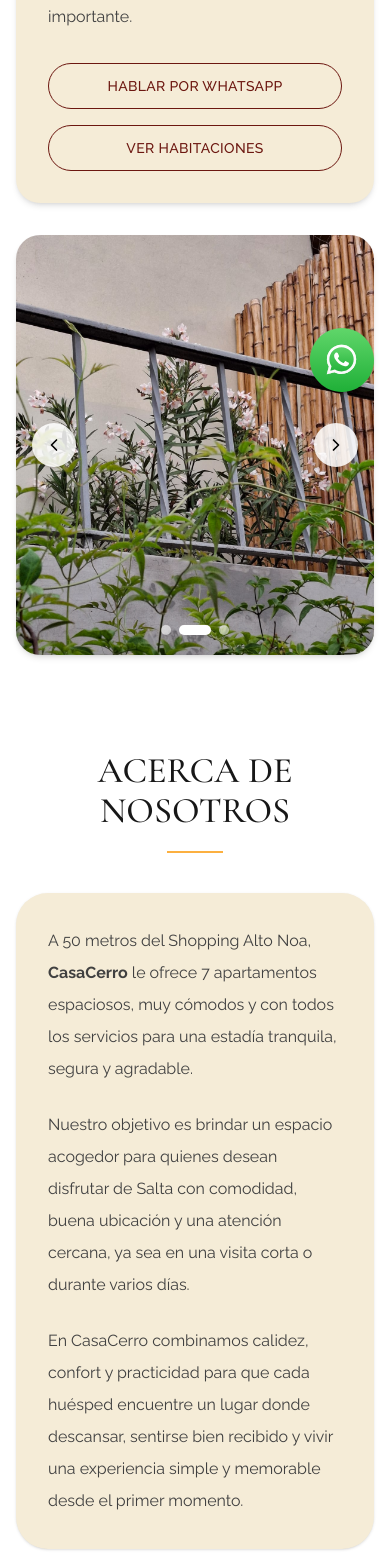
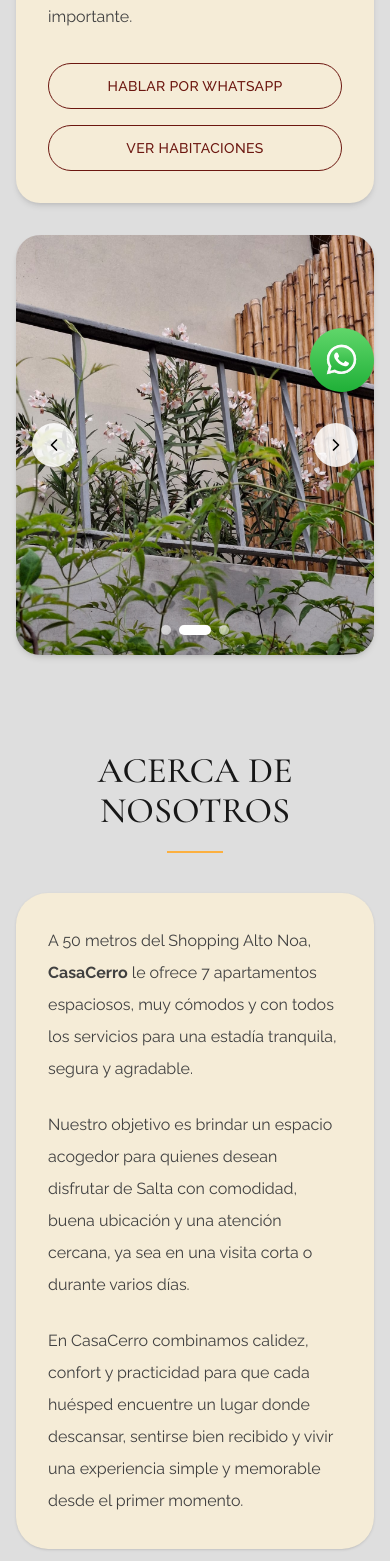
Before and after one commit to LautaroPairuna/casacerro, a Next.js app: page / in a window 390 px wide. Shown: the part 436-1997 px from the top of the page. Built offline with nearby package versions, Linux system fonts and the light colour scheme.

Commit message:
Fondo gris clarito

```diff
--- a/src/components/Contacto.tsx
+++ b/src/components/Contacto.tsx
@@ -16,7 +16,7 @@ export default function Contacto() {
   }, []);
 
   return (
-    <section id="contacto" className="w-full bg-white px-4 py-20 md:px-6">
+    <section id="contacto" className="w-full bg-[#dedede] px-4 py-20 md:px-6">
       <div className="mx-auto w-full max-w-[1400px]">
         <motion.div
           initial={{ opacity: 0, y: 24 }}
@@ -101,7 +101,7 @@ export default function Contacto() {
             <div className="overflow-hidden rounded-[32px] shadow-md">
               <iframe
                 src="https://www.google.com/maps/embed?pb=!1m18!1m12!1m3!1d3622.3938671779433!2d-65.40379382374566!3d-24.781963207568836!2m3!1f0!2f0!3f0!3m2!1i1024!2i768!4f13.1!3m3!1m2!1s0x941bc39432107a25%3A0x78c00de00add8673!2sCasacerro!5e0!3m2!1ses-419!2sar!4v1774445836355!5m2!1ses-419!2sar"
-                className="h-[420px] w-full md:h-[520px]"
+                className="h-[420px] w-full md:h-[560px]"
                 style={{ border: 0 }}
                 allowFullScreen
                 loading="lazy"
--- a/src/components/Hero.tsx
+++ b/src/components/Hero.tsx
@@ -95,7 +95,7 @@ export default function Hero() {
   }, [emblaApi, onSelect]);
 
   return (
-    <section className="w-full bg-[#FFF] pt-32 pb-12 px-4 md:px-6">
+    <section className="w-full bg-[#dedede] pt-32 pb-12 px-4 md:px-6">
       <div className="mx-auto max-w-[1400px] grid grid-cols-1 gap-8 xl:grid-cols-12 xl:items-stretch">
         <motion.div
           initial={{ opacity: 0, y: 32 }}
--- a/src/components/Nosotros.tsx
+++ b/src/components/Nosotros.tsx
@@ -7,7 +7,7 @@ export default function Nosotros() {
   return (
     <section
       id="nosotros"
-      className="w-full bg-white px-4 py-12 md:px-6"
+      className="w-full bg-[#dedede] px-4 py-12 md:px-6"
     >
       <div className="mx-auto max-w-[1400px]">
         <motion.div
--- a/src/components/Tarifas.tsx
+++ b/src/components/Tarifas.tsx
@@ -70,7 +70,7 @@ export default function Tarifas() {
   }, []);
 
   return (
-    <section id="tarifas" className="py-20 px-4 md:px-6 bg-white">
+    <section id="tarifas" className="py-20 px-4 md:px-6 bg-[#dedede]">
       <div className="mx-auto max-w-[1400px]">
         <motion.div
           initial={{ opacity: 0, y: 24 }}
```
